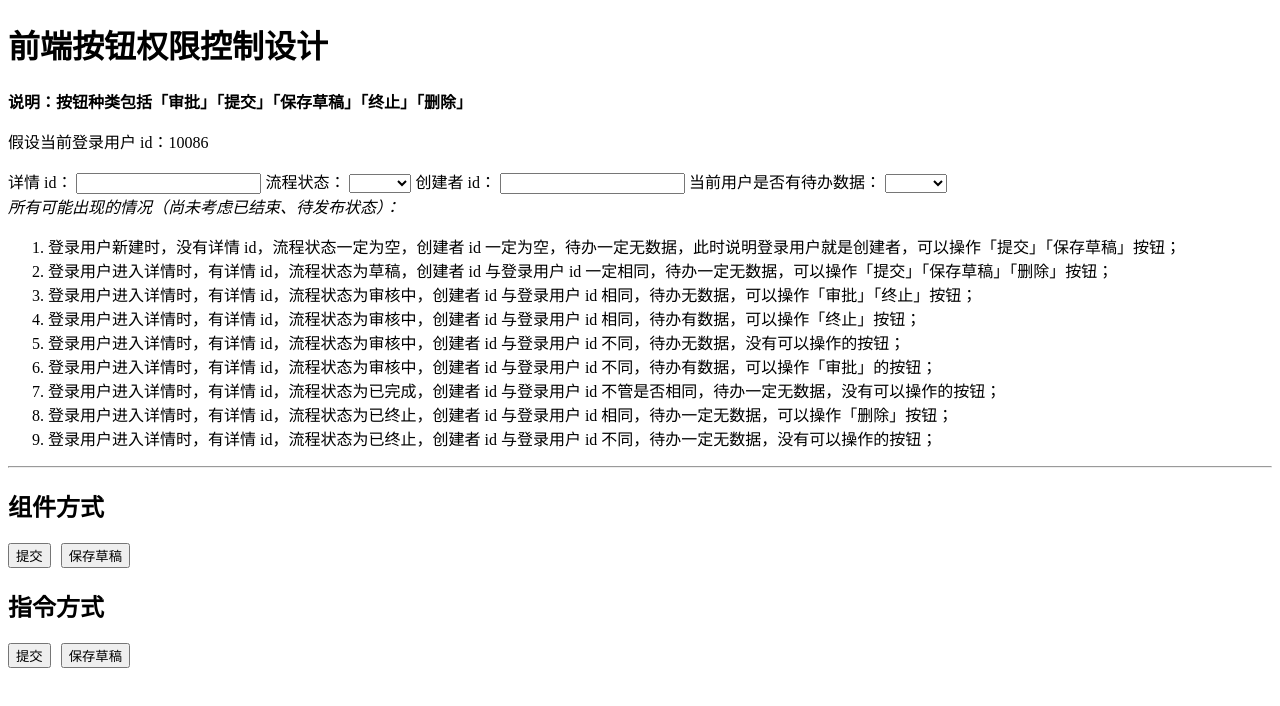
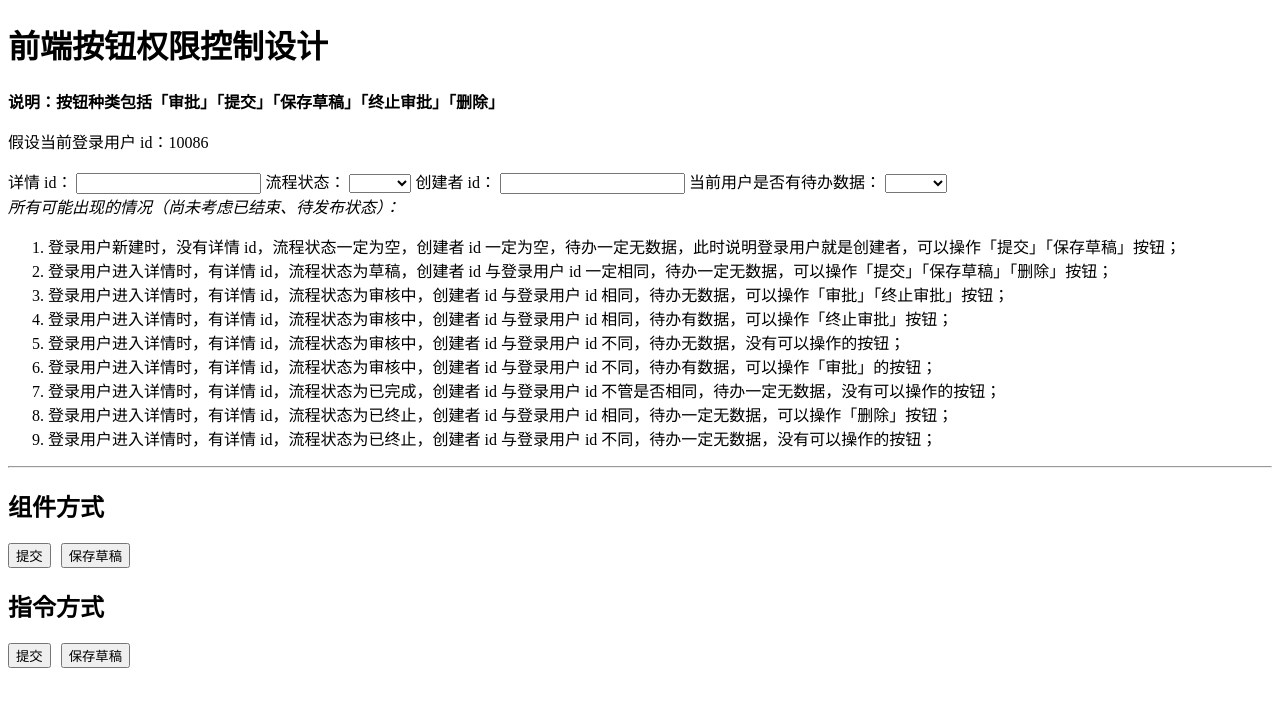
Before and after one commit to tanqin/vue-button-auth, a Vue app: page / in a window 1280 px wide. Shown: the top 706 px of the page. Built offline with nearby package versions, Linux system fonts and the light colour scheme.

Commit message:
style: 修改指令名称

```diff
--- a/src/App.vue
+++ b/src/App.vue
@@ -1,7 +1,7 @@
 <template>
   <div id="app">
     <h1>前端按钮权限控制设计</h1>
-    <b>说明：按钮种类包括「审批」「提交」「保存草稿」「终止」「删除」</b>
+    <b>说明：按钮种类包括「审批」「提交」「保存草稿」「终止审批」「删除」</b>
     <p>假设当前登录用户 id：10086</p>
     <form action="">
       <label for="flow-status">
@@ -33,8 +33,8 @@
     <ol>
       <li>登录用户新建时，没有详情 id，流程状态一定为空，创建者 id 一定为空，待办一定无数据，此时说明登录用户就是创建者，可以操作「提交」「保存草稿」按钮；</li>
       <li>登录用户进入详情时，有详情 id，流程状态为草稿，创建者 id 与登录用户 id 一定相同，待办一定无数据，可以操作「提交」「保存草稿」「删除」按钮；</li>
-      <li>登录用户进入详情时，有详情 id，流程状态为审核中，创建者 id 与登录用户 id 相同，待办无数据，可以操作「审批」「终止」按钮；</li>
-      <li>登录用户进入详情时，有详情 id，流程状态为审核中，创建者 id 与登录用户 id 相同，待办有数据，可以操作「终止」按钮；</li>
+      <li>登录用户进入详情时，有详情 id，流程状态为审核中，创建者 id 与登录用户 id 相同，待办无数据，可以操作「审批」「终止审批」按钮；</li>
+      <li>登录用户进入详情时，有详情 id，流程状态为审核中，创建者 id 与登录用户 id 相同，待办有数据，可以操作「终止审批」按钮；</li>
       <li>登录用户进入详情时，有详情 id，流程状态为审核中，创建者 id 与登录用户 id 不同，待办无数据，没有可以操作的按钮；</li>
       <li>登录用户进入详情时，有详情 id，流程状态为审核中，创建者 id 与登录用户 id 不同，待办有数据，可以操作「审批」的按钮；</li>
       <li>登录用户进入详情时，有详情 id，流程状态为已完成，创建者 id 与登录用户 id 不管是否相同，待办一定无数据，没有可以操作的按钮；</li>
@@ -47,21 +47,16 @@
       <Auth :authParams="authParams">
         <button>{{ form.flowStatus ? '审批' : '提交' }}</button>
         <button>保存草稿</button>
-        <button>终止</button>
+        <button>终止审批</button>
         <button>删除</button>
       </Auth>
     </div>
     <div class="container">
       <h2>指令方式</h2>
-      <button v-auth="authParams">{{ form.flowStatus ? '审批' : '提交' }}</button>
-      <button v-auth="authParams">保存草稿</button>
-      <button v-auth="authParams">终止</button>
-      <button v-auth="authParams">删除</button>
-      <!-- 也可以直接将按钮权限判定所需参数直接绑定到指令上，但是由于这么些太长，还是统一抽离比较好 -->
-      <!-- <button v-auth="{ id: form.id, flowStatus: form.flowStatus, creatorId: form.creatorId, todoMessageList: form.todoMessageList }">{{ form.flowStatus ? '审批' : '提交' }}</button>
-      <button v-auth="{ id: form.id, flowStatus: form.flowStatus, creatorId: form.creatorId, todoMessageList: form.todoMessageList }">保存草稿</button>
-      <button v-auth="{ id: form.id, flowStatus: form.flowStatus, creatorId: form.creatorId, todoMessageList: form.todoMessageList }">终止</button>
-      <button v-auth="{ id: form.id, flowStatus: form.flowStatus, creatorId: form.creatorId, todoMessageList: form.todoMessageList }">删除</button> -->
+      <button v-hasAuth="authParams">{{ form.flowStatus ? '审批' : '提交' }}</button>
+      <button v-hasAuth="authParams">保存草稿</button>
+      <button v-hasAuth="authParams">终止审批</button>
+      <button v-hasAuth="authParams">删除</button>
     </div>
   </div>
 </template>
@@ -85,7 +80,7 @@ export default {
     }
   },
   computed: {
-    // 按钮权限判定所需参数
+    // v-hasAuth 进行按钮权限判定所需参数
     authParams() {
       return {
         // 详情 id
--- a/src/components/Auth.vue
+++ b/src/components/Auth.vue
@@ -18,7 +18,7 @@ const buttonTypes = [
     value: 'save'
   },
   {
-    label: '终止',
+    label: '终止审批',
     value: 'abort'
   },
   {
--- a/src/directives/auth.js
+++ b/src/directives/auth.js
@@ -1,12 +1,12 @@
 /**
  * 按钮权限指令，用于判定按钮是否可见
- * 注：当 v-auth 指令不传值时，作用相当于 hidden 属性
+ * 注：当 v-hasAuth 指令不传值时，作用相当于 hidden 属性
  * @param {*} Vue
  */
 export default function install(Vue) {
-  Vue.directive('auth', {
-    // 被绑定元素插入父节点时调用
-    inserted(el, binding) {
+  Vue.directive('hasAuth', {
+    // 指令第一次绑定到元素时调用
+    bind(el, binding) {
       authVerify(el, binding)
     },
     // 所在组件的 vNode 更新时调用
@@ -46,7 +46,7 @@ const buttonTypes = [
     value: 'save'
   },
   {
-    label: '终止',
+    label: '终止审批',
     value: 'abort'
   },
   {
```
Also changed, not shown: 1 other file (tests, documents, lock files or other folders).
